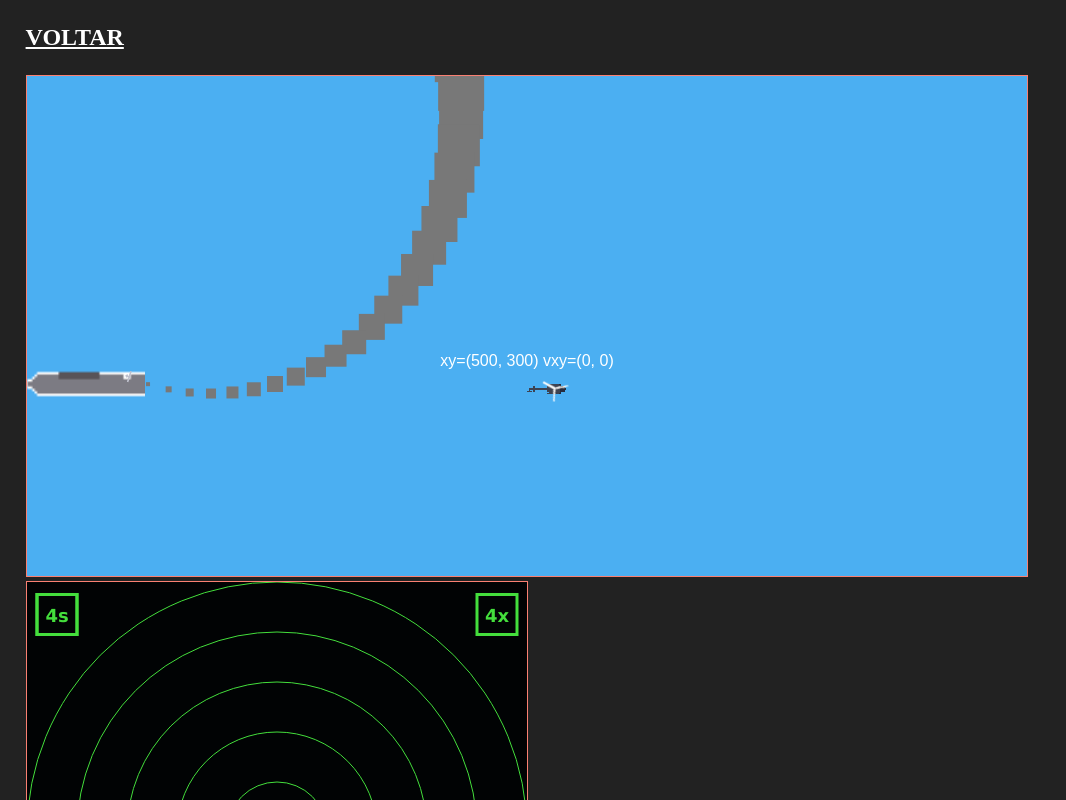
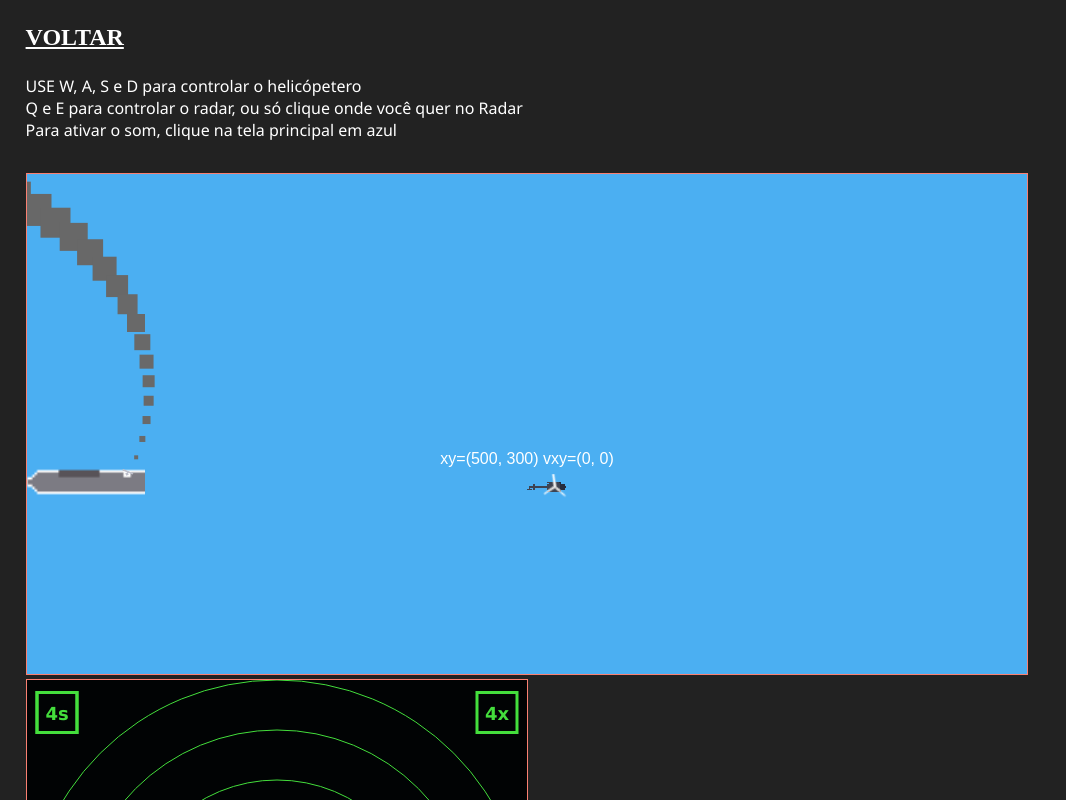
Before and after one commit to gabrielogregorio/lab-canvas, a website built with Parcel: page src/radarV2.html in a window 1280 px wide. Shown: the top 800 px of the page, without its empty margins (0-1066 px from the left). Built offline with nearby package versions, Linux system fonts and the light colour scheme.

Commit message:
fix: tips

```diff
--- a/src/radarV2.html
+++ b/src/radarV2.html
@@ -42,10 +42,24 @@
         font-weight: bold;
         font-size: 1.5rem;
       }
+      .alert {
+        color: white;
+        font: 400;
+        font-family: "Segoe UI", Tahoma, Geneva, Verdana, sans-serif;
+        font-size: 1rem;
+      }
+      #canvas {
+        margin-top: 2rem;
+      }
     </style>
     <div class="return">
       <a href="./index.html"> Voltar </a>
     </div>
+
+    <p class="alert">USE W, A, S e D para controlar o helicópetero</p>
+    <p class="alert">Q e E para controlar o radar, ou só clique onde você quer no Radar</p>
+    <p class="alert">Para ativar o som, clique na tela principal em azul</p>
+
     <canvas id="canvas" width="1000" height="500">
       <p>Seu navegador não tem suporte ao canvas</p>
     </canvas>
```
